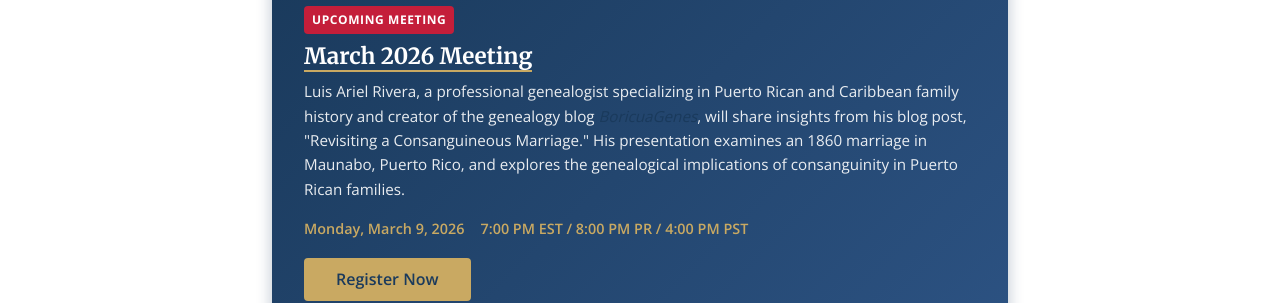
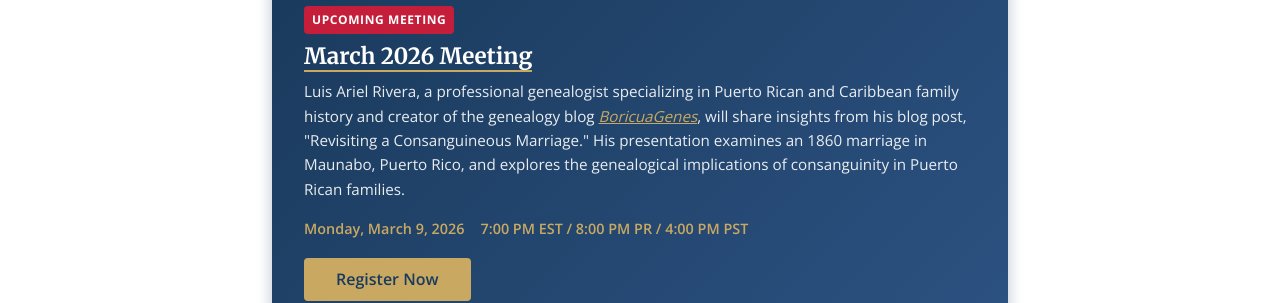
Before and after one commit to SylviaVargas/puertoricangenealogygroup, a Jekyll site: the page built from meetings.md, in a window 1280 px wide. Shown: the part 374-677 px from the top of the page. Built offline with Jekyll 4.4.1, drawn with Linux system fonts in a browser that asks for light colours.

Commit message:
Fix low contrast colors.

```diff
--- a/assets/css/style.css
+++ b/assets/css/style.css
@@ -630,14 +630,26 @@ a:hover {
   font-weight: 600;
 }
 
+.meeting-card a {
+  color: var(--color-gold);
+  text-decoration: underline;
+}
+
+.meeting-card a:hover {
+  color: var(--color-white);
+  text-decoration: none;
+}
+
 .meeting-card .btn-primary {
   background: var(--color-gold);
   color: var(--color-navy);
+  text-decoration: none;
 }
 
 .meeting-card .btn-primary:hover {
   background: var(--color-white);
   color: var(--color-navy);
+  text-decoration: none;
 }
 
 /* ===== Goals/Features Grid ===== */
```
